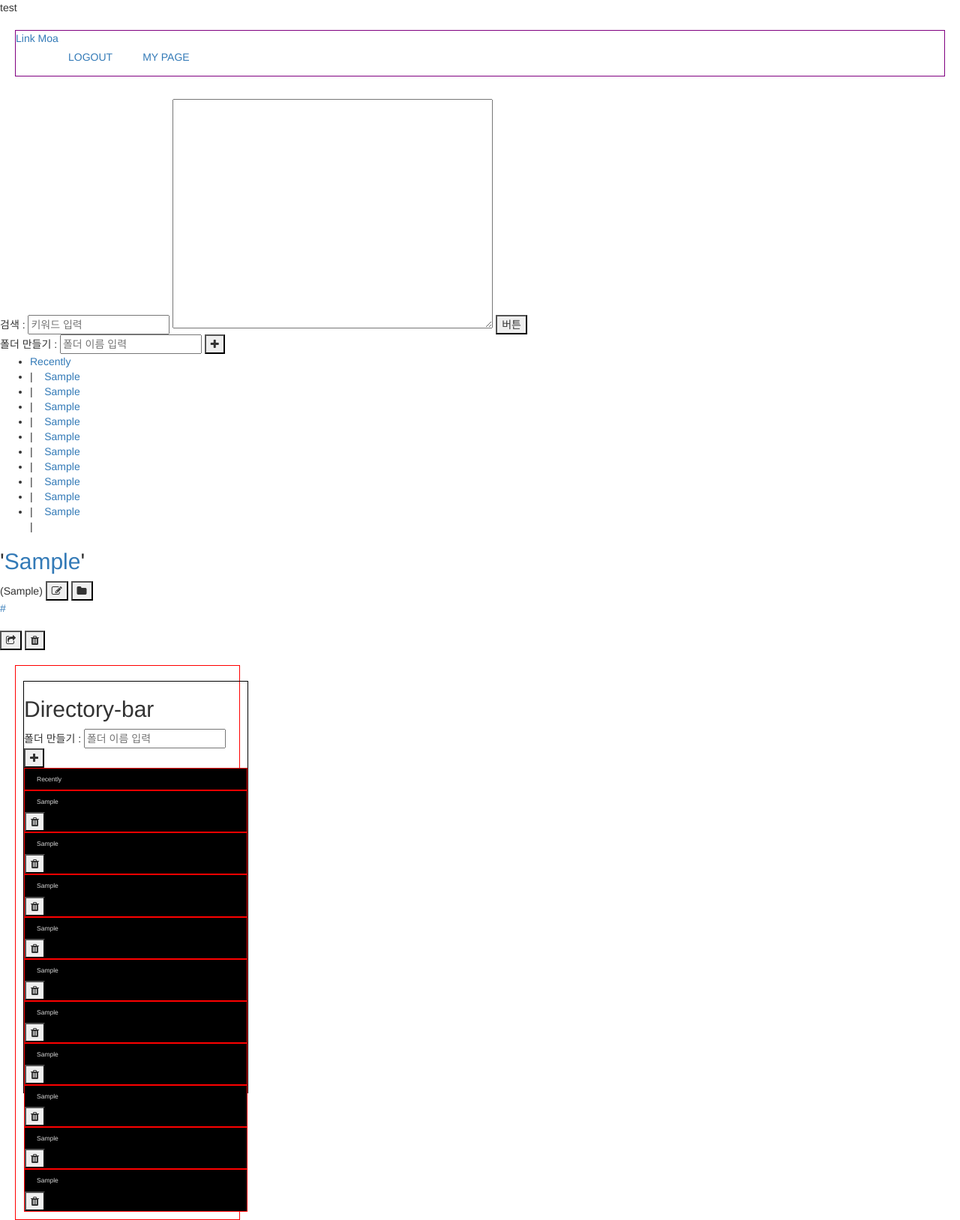
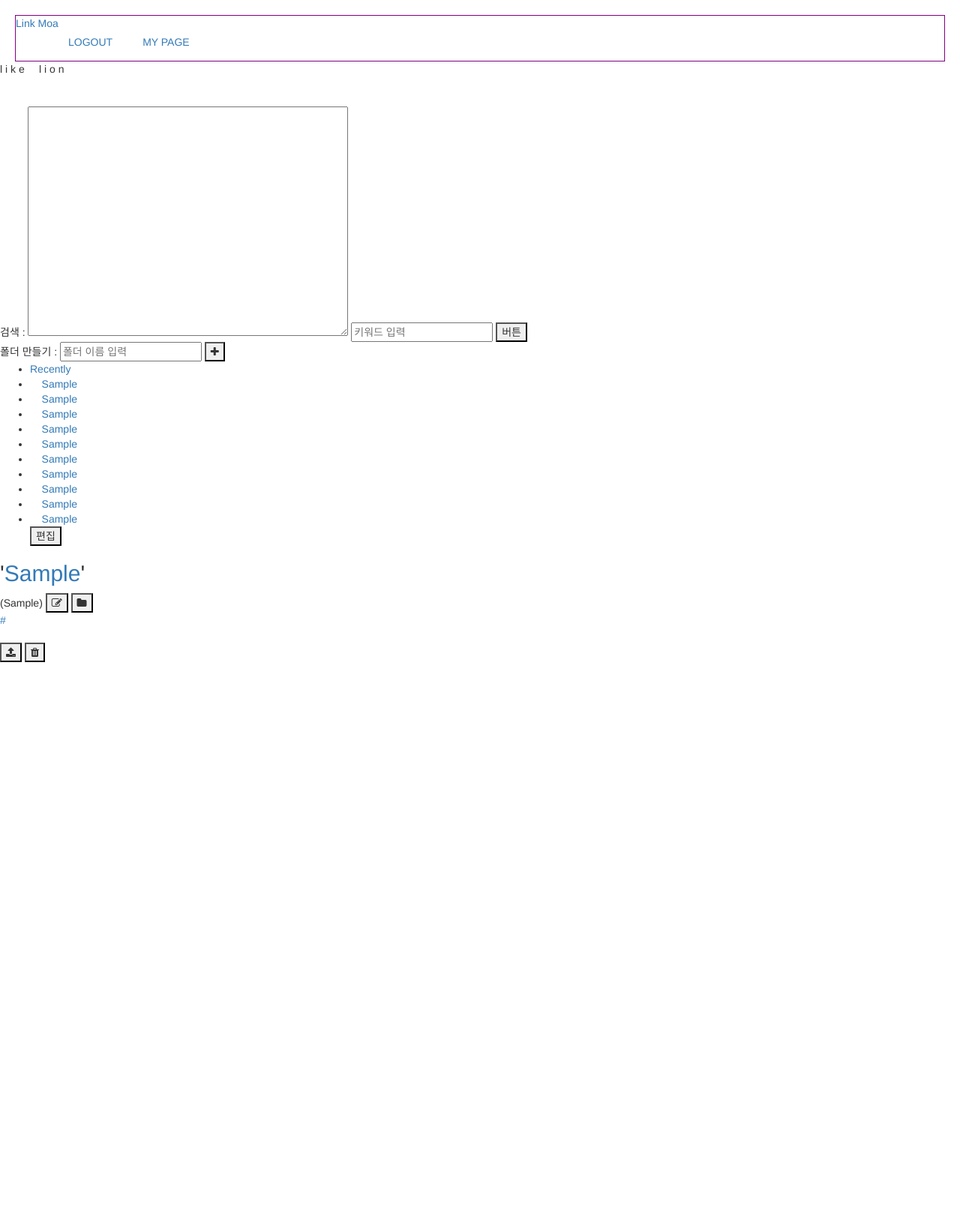
Before and after one commit to lee-garden/linkmoa, a Django app: page /index/ in a window 1280 px wide. Shown: the whole page at 75% size. After the commit the page ends 883 px from the top, so only its background shows below. Run offline with Django 3.2, Linux system fonts and the light colour scheme; a user stored in the database is signed in; tables that the repository leaves empty hold one stand-in row (values such as "Sample post"); some libraries are stand-ins or nearby versions.

Commit message:
Implement change directroy name, delete directoty
change dirctory name and delete directory through modal

```diff
--- a/linkmoa/templates/board.html
+++ b/linkmoa/templates/board.html
@@ -77,7 +77,7 @@
                         {% if user.id == memo.user_id %}
                         <button class="i-btn"onclick="location.href='{%url 'undo_share' memo.id %}'"><i class="fa fa-undo"></i></button>
                         {% else %}
-                        <button class="i-btn"onclick="location.href='{%url 'download_memo' memo.id %}'"><i class="fa fa-cloud-download"></i></button>
+                        <button class="i-btn"onclick="location.href='{%url 'download_memo' memo.id %}'"><i class="fa fa-download"></i></button>
                         {% endif %}
                         </span>
                     {% endif %}
--- a/linkmoa/templates/index.html
+++ b/linkmoa/templates/index.html
@@ -4,7 +4,7 @@
     <meta charset="UTF-8">
     <meta name="viewport" content="width=device-width, initial-scale=1.0">
     <meta http-equiv="X-UA-Compatible" content="ie=edge">
-    <link href="../../static/css/default.css?ver=1.1" rel="stylesheet">
+    <link href="../../static/css/default.css?ver=0.1" rel="stylesheet">
     <link rel="stylesheet" type="text/css" href="https://maxcdn.bootstrapcdn.com/font-awesome/4.7.0/css/font-awesome.min.css">
     <link rel="stylesheet" href="https://stackpath.bootstrapcdn.com/bootstrap/4.3.1/css/bootstrap.min.css" integrity="sha384-ggOyR0iXCbMQv3Xipma34MD+dH/1fQ784/j6cY/iJTQUOhcWr7x9JvoRxT2MZw1T" crossorigin="anonymous">
     <script src="https://code.jquery.com/jquery-3.3.1.slim.min.js" integrity="sha384-q8i/X+965DzO0rT7abK41JStQIAqVgRVzpbzo5smXKp4YfRvH+8abtTE1Pi6jizo" crossorigin="anonymous"></script>
@@ -40,7 +40,6 @@
     </script>
 
     <div class="container-linkmoa">
-        test
         <header class="main-header-linkmoa">
                 <div class="logo-part">
                     <a href="{% url 'board' %}" class="logo-link">Link Moa</a>
@@ -59,18 +58,18 @@
                     </ul>
                 </div>
             </header>
+            <div class="aside"><p class="aside-logo">l&nbsp;i&nbsp;k&nbsp;e&nbsp;&nbsp;&nbsp;&nbsp;&nbsp;l&nbsp;i&nbsp;o&nbsp;n</p></div>
             <div class="upper-part">
-                    <form method="POST" action ="{% url 'make_memo' %}">
+                    <div class="upper-left-part">
+                        <form method="POST" action ="{% url 'make_memo' %}" class="search-form">
                             {% csrf_token%}
                             <br>
                             검색 :
-                            <input id="keyword-search" type="text" placeholder="키워드 입력" name='key'>
                             <textarea class = "urlArea" id="urlList" wrap="off" cols="50" rows="15" name='url' v-model="newMessage"></textarea>
-                            <button v-on:click="renew()">버튼</button>
+                            <input id="keyword-search" type="text" placeholder="키워드 입력" name='key' class="searchTerm">
+                            <button id="keyword-button" v-on:click="renew()" class="searchButton">버튼</button>
                             <br>
                         </form>
-                    <div class="upper-left-part">
-
                     </div>
                     <div class="upper-right-part">
                     </div>
@@ -83,11 +82,11 @@
                     </form>
                     <div class="line">
                         <ul class="directory-nav">
-                            <li class="directory-nav-items"><a href="{% url 'changedir' 'recently' %}">Recently&nbsp;&nbsp;&nbsp;&nbsp;</a></li>
+                            <li class="directory-nav-items"><a href="{% url 'changedir' 'recently' %}" class="directory-a">Recently&nbsp;&nbsp;&nbsp;&nbsp;</a></li>
                             {% for a in user.profile.get_fields_name %}
-                            <li class="directory-nav-items">|&nbsp;&nbsp;&nbsp;&nbsp;<a href="{% url 'changedir' a %}">{{a}}</a>&nbsp;&nbsp;&nbsp;&nbsp;</li>
+                            <li class="directory-nav-items">&nbsp;&nbsp;&nbsp;&nbsp;<a href="{% url 'changedir' a %}" class="directory-a">{{a}}</a>&nbsp;&nbsp;&nbsp;&nbsp;</li>
                             {% endfor %}
-                            |
+                            <button id="setSelect" data-toggle="modal" data-target="#editdirModal" data-id= "{{memo.id}}">편집</button>
                         </ul>
                     </div>
                     <div class="objects">
@@ -103,7 +102,7 @@
                             <div id="result{{forloop.counter}}">sample</div>
                             <div class="button-list">
                                 <span class="btns">
-                                    <button class="i-btn"onclick="location.href='{%url 'share_memo' memo.id %}'"><i class="fa fa-share-square-o"></i></button>
+                                    <button class="i-btn"onclick="location.href='{%url 'share_memo' memo.id %}'"><i class="fa fa-upload"></i></button>
                                     <button class="i-btn"onclick="location.href='{%url 'delete_memo' memo.id %}'"><i class="fa fa-trash"></i></button>
                                 </span>
                             </div>
@@ -117,40 +116,6 @@
                     </div>
                 </div>
             </div>
-        <div class="side-bar">
-            <div id = "directory-bar">
-                <h2>Directory-bar</h2>
-                <form method="POST" action ="{% url 'mkdir' %}">
-                    {% csrf_token%}
-                    폴더 만들기 : <input id="mkdir" type="text" placeholder="폴더 이름 입력" name='dirname'>
-                    <button class="i-btn"><i class="fa fa-plus"></i></button>
-                </form>
-
-                <nav class="directoryNav" role="navigation">
-                    <ol id="directory-container">
-                        <li class="directory"><a href="#">Recently</a>
-                            <ol class="memolist">
-                                {% for memo in memos.all %}
-                                    {% if memo.directory == 'recently' %}
-                                    {% endif %}
-                                {% endfor %}
-                            </ol>
-                        </li>
-                        {% for a in user.profile.get_fields_name %}
-                        <li class="directory"><a href="#">{{a}}</a>
-                        <button class="dir-delete-btn"onclick="if(confirm(delcontext)){location.href='{%url 'deletedir' a %}';}"><i class="fa fa-trash"></i></button>
-                            <ol class="memolist">
-                                {% for memo in memos.all %}
-                                    {% if memo.directory == a %}
-                                    {% endif %}
-                                {% endfor %}
-                            </ol>
-                        </li>
-                        {% endfor %}
-                    </ol>
-                </nav>
-            </div>
-        </div>
 
         <!-- editModal -->
         <div class="modal fade" id="editModal" tabindex="-1" role="dialog" aria-labelledby="exampleModalLabel" aria-hidden="true">
@@ -204,6 +169,45 @@
         </div>
       </div>
     </div>
+
+    <div class="modal fade" id="editdirModal" role="dialog">
+            <div class="modal-dialog">
+              <div class="modal-content">
+                <div class="modal-header">
+                  <button type="button" class="close" data-dismiss="modal">&times;</button>
+                  <h4 class="modal-title">닫기</h4>
+                </div>
+                <div class="modal-body">
+                      {% for dirname in user.profile.get_fields_name %}
+                      {{dirname}}
+                      <button class="i-btn"id="setSelect" data-toggle="modal" data-target="#editdirname" data-id="{{dirname}}"><i class="fa fa-edit"></i></button>
+                      <button class="i-btn"onclick="confirm(delcontext); if(confirm==true){location.href='{% url 'deletedir' dirname %}'};"><i class="fa fa-trash"></i></button><br>
+                      {% endfor %}
+                  </div>
+
+                  <div class="modal-footer">
+                  </div>
+
+                </div>
+              </div>
+            </div>
+          </div>
+          <div class="modal fade" id="editdirname" role="dialog">
+            <div class="modal-dialog">
+              <div class="modal-content">
+                <div class="modal-header">
+                  <button type="button" class="close" data-dismiss="modal">&times;</button>
+                  <h4 class="modal-title">닫기</h4>
+                </div>
+                <div class="modal-body">
+                    <form action="">
+                        <input type="text" id="editnametxt" name="changename">
+                    </form>
+                </div>
+                </div>
+              </div>
+            </div>
+          </div>
 
     <script src="https://cdn.jsdelivr.net/npm/vue@2.5.2/dist/vue.js"></script>
     <script>
@@ -283,6 +287,19 @@
 
         })
 
+
+        $('#editdirname').on('show.bs.modal', function (event) {
+
+        var button = $(event.relatedTarget)
+        var id = button.data('id')
+        var modal = $(this)
+
+        $('#editnametxt').change(function(){
+            modal.find('.modal-body form').attr('action', '/changedirname/' + id)
+        })
+
+        })
+
         function setDirname(name){
 
             dirname = name
--- a/linkmoa/templates/search_board.html
+++ b/linkmoa/templates/search_board.html
@@ -31,6 +31,7 @@
                     </ul>
                 </div>
             </header>
+            <div class="aside"><p class="aside-logo">l&nbsp;i&nbsp;k&nbsp;e&nbsp;&nbsp;&nbsp;&nbsp;&nbsp;l&nbsp;i&nbsp;o&nbsp;n</p></div>
             <div class="board">
                 <div class="upper-part">
                     <div class="upper-left-part">
@@ -72,7 +73,7 @@
                             {% if user.id == memo.user_id %}
                             <button class="i-btn"onclick="location.href='{%url 'undo_share' memo.id %}'"><i class="fa fa-undo"></i></button>
                             {% else %}
-                            <button class="i-btn"onclick="location.href='{%url 'download_memo' memo.id %}'"><i class="fa fa-cloud-download"></i></button>
+                            <button class="i-btn"onclick="location.href='{%url 'download_memo' memo.id %}'"><i class="fa fa-download"></i></button>
                             {% endif %}
                             </span>
                         {% endif %}
--- a/linkmoa/views.py
+++ b/linkmoa/views.py
@@ -58,12 +58,18 @@ def changedir(request, cddir):
     user.profile.save()
     return redirect('index')
 
+def changedirname(request, dirname):
+    user=request.user
+    newname = request.GET.get('changename')
+    dirManagement.changedirname(user, dirname, newname)
+    return redirect('index')
+
 def deletedir(request, dirname):
     user=request.user
     dname = dirname
     memos = Memo.objects.filter(user_id=user.id, directory=dirname)
     memos.delete()
-    user.profile.currentdir=recently
+    user.profile.currentdir='recently'
     user.profile.save()
     dirManagement.deleteDirectory(user, dname)
     return redirect('index')
--- a/testproj/urls.py
+++ b/testproj/urls.py
@@ -31,6 +31,7 @@ urlpatterns = [
     # path('disappear_memo/<int:memo_id>', linkmoa.views.disappear_memo, name="disappear_memo"),
     path('mkdir', linkmoa.views.mkdir, name='mkdir'),
     path('changedir/<cddir>', linkmoa.views.changedir, name='changedir'),
+    path('changedirname/<dirname>', linkmoa.views.changedirname, name='changedirname'),
     re_path(r'^movedir/(?P<memo_id>\d+)/(?P<dirname>.*)/$',linkmoa.views.movedir, name='movedir'),
     path('deletedir/<dirname>', linkmoa.views.deletedir, name='deletedir'),
     path('search_board/', linkmoa.views.search, name='search_board'),
```
Also changed, not shown: linkmoa/dirManagement.py (+7 -0 lines), linkmoa/static/css/default.css (+10 -8 lines).
